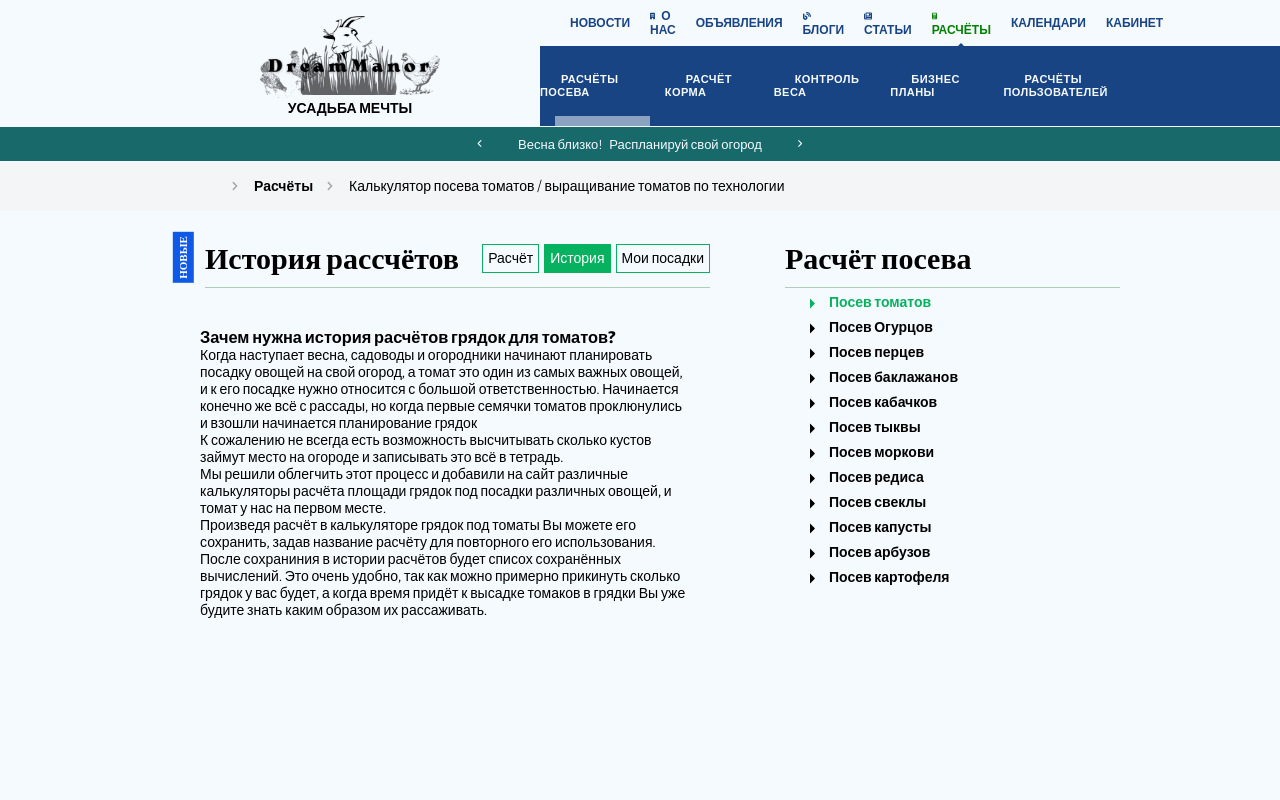
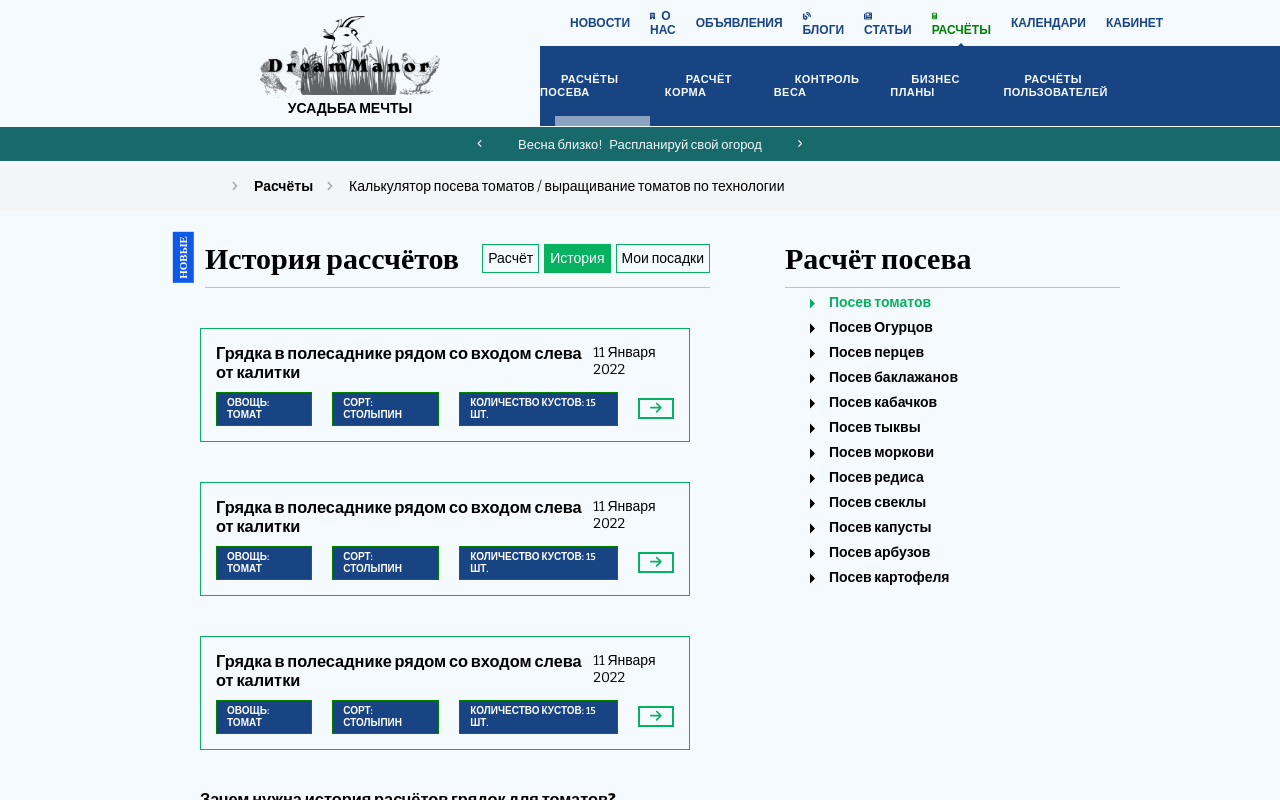
Before and after one commit to kochenov/dreammanorV, a Vue app: page /seeding in a window 1280 px wide. Both pictures are taken after a click on the link "История". Shown: the top 800 px of the page. Built offline with nearby package versions, Linux system fonts and the light colour scheme.

Commit message:
Добавил прототип истории расчётов

```diff
--- a/src/components/box/tab-panel/HistorySeeding.vue
+++ b/src/components/box/tab-panel/HistorySeeding.vue
@@ -1,5 +1,63 @@
 <template>
   <div class="box__panel tab-active">
+    <div class="history-seeding">
+      <div class="item">
+        <div class="title">
+          <h3>Грядка в полесаднике рядом со входом слева от калитки</h3>
+          <span class="date-history">11 Января 2022</span>
+        </div>
+        <div class="meta">
+          <div class="product-name ticket">Овощь: <span>Томат</span></div>
+          <div class="sort ticket">Сорт: <span>Столыпин</span></div>
+          <div class="bushes ticket">
+            Количество кустов: <span>15 шт.</span>
+          </div>
+          <div class="todgge">
+            <button>
+              <fa icon="arrow-right" />
+            </button>
+          </div>
+        </div>
+      </div>
+
+      <div class="item">
+        <div class="title">
+          <h3>Грядка в полесаднике рядом со входом слева от калитки</h3>
+          <span class="date-history">11 Января 2022</span>
+        </div>
+        <div class="meta">
+          <div class="product-name ticket">Овощь: <span>Томат</span></div>
+          <div class="sort ticket">Сорт: <span>Столыпин</span></div>
+          <div class="bushes ticket">
+            Количество кустов: <span>15 шт.</span>
+          </div>
+          <div class="todgge">
+            <button>
+              <fa icon="arrow-right" />
+            </button>
+          </div>
+        </div>
+      </div>
+
+      <div class="item">
+        <div class="title">
+          <h3>Грядка в полесаднике рядом со входом слева от калитки</h3>
+          <span class="date-history">11 Января 2022</span>
+        </div>
+        <div class="meta">
+          <div class="product-name ticket">Овощь: <span>Томат</span></div>
+          <div class="sort ticket">Сорт: <span>Столыпин</span></div>
+          <div class="bushes ticket">
+            Количество кустов: <span>15 шт.</span>
+          </div>
+          <div class="todgge">
+            <button>
+              <fa icon="arrow-right" />
+            </button>
+          </div>
+        </div>
+      </div>
+    </div>
     <h3 class="box__panel-title">
       Зачем нужна история расчётов грядок для томатов?
     </h3>
@@ -27,3 +85,48 @@
     </div>
   </div>
 </template>
+<style scoped lang="scss">
+.history-seeding {
+  .title,
+  .meta {
+    display: flex;
+    justify-content: space-between;
+    padding: 5px 0;
+  }
+  .meta {
+    justify-content: start;
+    align-items: center;
+    gap: 20px;
+  }
+  .ticket {
+    border: 1px solid green;
+    padding: 4px 10px;
+    font-size: 10px;
+    text-transform: uppercase;
+    font-weight: 600;
+    background: #194484;
+    color: #ffffff;
+  }
+  .item {
+    margin: 0 0 40px 0;
+    border: 1px solid #06b25f;
+    padding: 10px 15px;
+  }
+  .todgge {
+    margin-left: auto;
+    button {
+      cursor: pointer;
+      padding: 1px 10px;
+      border: 2px solid #06b25f;
+      background: #f0f0f000;
+      color: #06b25f;
+      box-shadow: none;
+      &:hover {
+        border: 2px solid #000000;
+        background: #f0f0f000;
+        color: #000000;
+      }
+    }
+  }
+}
+</style>
```
